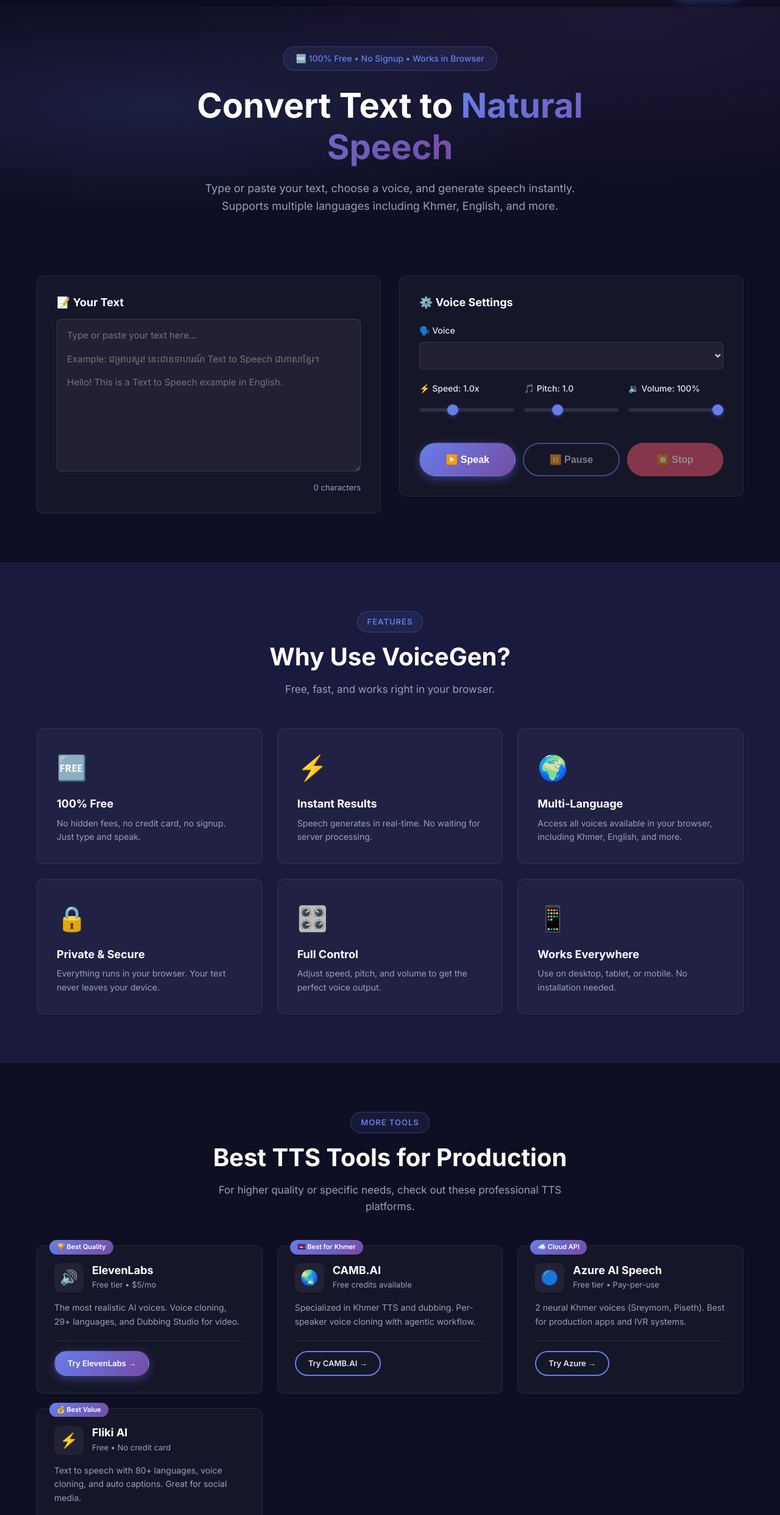
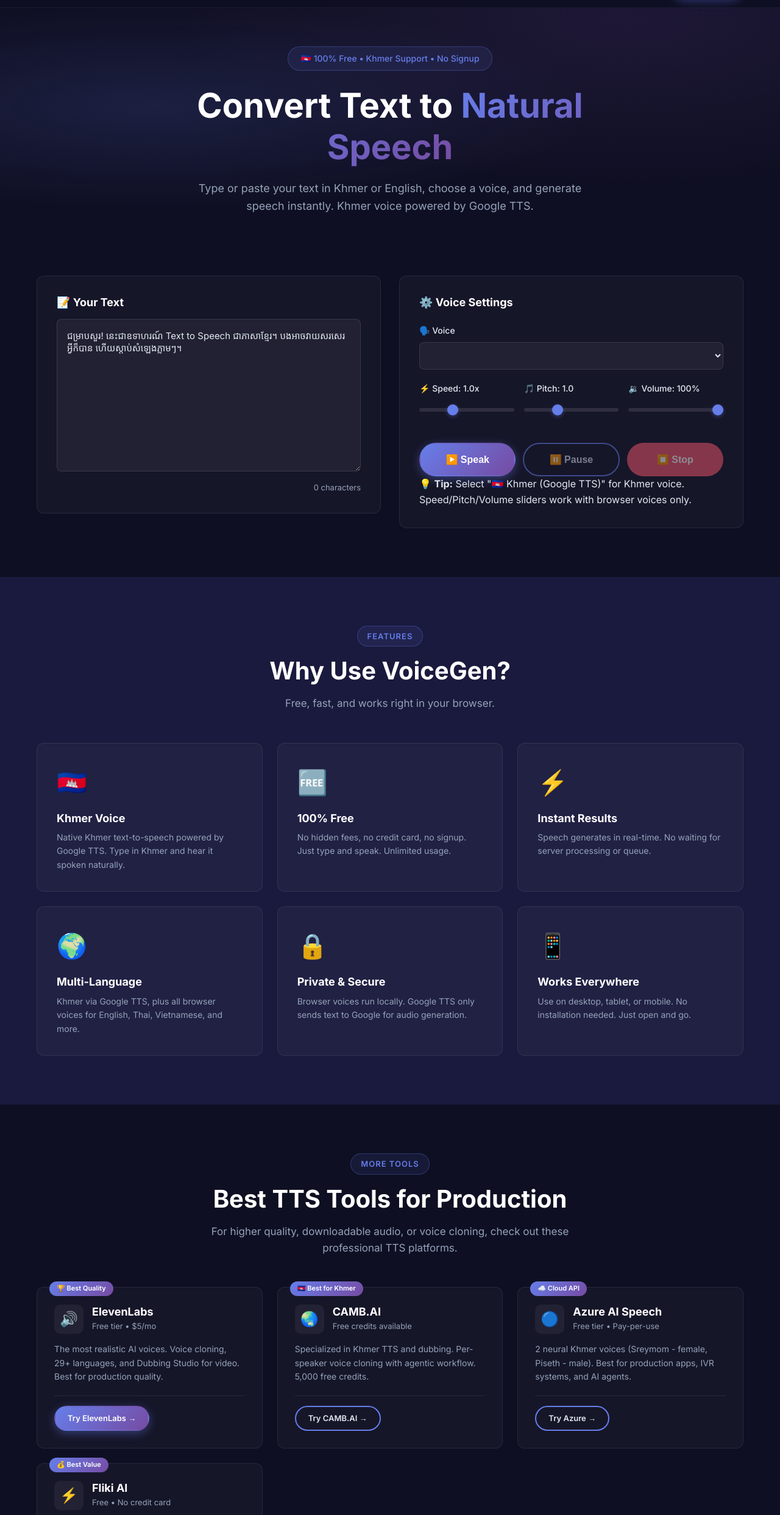
Before and after one commit to sreynouthchun-a11y/tts-tool, a plain HTML site: page index.html in a window 1280 px wide. Shown: the part 64-2548 px from the top of the page at 61% size. Drawn offline with Linux system fonts and the light colour scheme.

Commit message:
Update HTML with Khmer TTS support

```diff
--- a/index.html
+++ b/index.html
@@ -36,13 +36,13 @@
     <section class="hero" id="generator">
         <div class="hero-bg"></div>
         <div class="container hero-content">
-            <div class="hero-badge">🆓 100% Free • No Signup • Works in Browser</div>
+            <div class="hero-badge">🇰🇭 100% Free • Khmer Support • No Signup</div>
             <h1 class="hero-title">
                 Convert Text to <span class="gradient-text">Natural Speech</span>
             </h1>
             <p class="hero-subtitle">
-                Type or paste your text, choose a voice, and generate speech instantly.
-                Supports multiple languages including Khmer, English, and more.
+                Type or paste your text in Khmer or English, choose a voice, and generate speech instantly.
+                Khmer voice powered by Google TTS.
             </p>
         </div>
     </section>
@@ -56,9 +56,9 @@
                     <h3>📝 Your Text</h3>
                     <textarea id="ttsText" placeholder="Type or paste your text here...
 
-Example: ជម្រាបសួរ! នេះជាឧទាហរណ៍ Text to Speech ជាភាសាខ្មែរ។
+Example (Khmer): ជម្រាបសួរ! នេះជាឧទាហរណ៍ Text to Speech ជាភាសាខ្មែរ។ បងអាចវាយសរសេរអ្វីក៏បាន។
 
-Hello! This is a Text to Speech example in English." rows="10"></textarea>
+Example (English): Hello! This is a Text to Speech example in English.">ជម្រាបសួរ! នេះជាឧទាហរណ៍ Text to Speech ជាភាសាខ្មែរ។ បងអាចវាយសរសេរអ្វីក៏បាន ហើយស្តាប់សំឡេងភ្លាមៗ។</textarea>
                     <div class="char-count">
                         <span id="charCount">0</span> characters
                     </div>
@@ -102,6 +102,11 @@ Hello! This is a Text to Speech example in English." rows="10"></textarea>
                         <span class="status-icon">🔊</span>
                         <span id="statusText">Speaking...</span>
                     </div>
+
+                    <!-- Tip -->
+                    <div class="tip-box">
+                        💡 <strong>Tip:</strong> Select "🇰🇭 Khmer (Google TTS)" for Khmer voice. Speed/Pitch/Volume sliders work with browser voices only.
+                    </div>
                 </div>
             </div>
         </div>
@@ -117,34 +122,34 @@ Hello! This is a Text to Speech example in English." rows="10"></textarea>
             </div>
             <div class="features-grid">
                 <div class="feature-card">
+                    <div class="feature-icon">🇰🇭</div>
+                    <h3>Khmer Voice</h3>
+                    <p>Native Khmer text-to-speech powered by Google TTS. Type in Khmer and hear it spoken naturally.</p>
+                </div>
+                <div class="feature-card">
                     <div class="feature-icon">🆓</div>
                     <h3>100% Free</h3>
-                    <p>No hidden fees, no credit card, no signup. Just type and speak.</p>
+                    <p>No hidden fees, no credit card, no signup. Just type and speak. Unlimited usage.</p>
                 </div>
                 <div class="feature-card">
                     <div class="feature-icon">⚡</div>
                     <h3>Instant Results</h3>
-                    <p>Speech generates in real-time. No waiting for server processing.</p>
+                    <p>Speech generates in real-time. No waiting for server processing or queue.</p>
                 </div>
                 <div class="feature-card">
                     <div class="feature-icon">🌍</div>
                     <h3>Multi-Language</h3>
-                    <p>Access all voices available in your browser, including Khmer, English, and more.</p>
+                    <p>Khmer via Google TTS, plus all browser voices for English, Thai, Vietnamese, and more.</p>
                 </div>
                 <div class="feature-card">
                     <div class="feature-icon">🔒</div>
                     <h3>Private & Secure</h3>
-                    <p>Everything runs in your browser. Your text never leaves your device.</p>
-                </div>
-                <div class="feature-card">
-                    <div class="feature-icon">🎛️</div>
-                    <h3>Full Control</h3>
-                    <p>Adjust speed, pitch, and volume to get the perfect voice output.</p>
+                    <p>Browser voices run locally. Google TTS only sends text to Google for audio generation.</p>
                 </div>
                 <div class="feature-card">
                     <div class="feature-icon">📱</div>
                     <h3>Works Everywhere</h3>
-                    <p>Use on desktop, tablet, or mobile. No installation needed.</p>
+                    <p>Use on desktop, tablet, or mobile. No installation needed. Just open and go.</p>
                 </div>
             </div>
         </div>
@@ -156,7 +161,7 @@ Hello! This is a Text to Speech example in English." rows="10"></textarea>
             <div class="section-header">
                 <span class="section-tag">More Tools</span>
                 <h2 class="section-title">Best TTS Tools for Production</h2>
-                <p class="section-subtitle">For higher quality or specific needs, check out these professional TTS platforms.</p>
+                <p class="section-subtitle">For higher quality, downloadable audio, or voice cloning, check out these professional TTS platforms.</p>
             </div>
             <div class="tools-grid">
                 <div class="tool-card">
@@ -168,7 +173,7 @@ Hello! This is a Text to Speech example in English." rows="10"></textarea>
                             <span class="tool-price">Free tier • $5/mo</span>
                         </div>
                     </div>
-                    <p>The most realistic AI voices. Voice cloning, 29+ languages, and Dubbing Studio for video.</p>
+                    <p>The most realistic AI voices. Voice cloning, 29+ languages, and Dubbing Studio for video. Best for production quality.</p>
                     <div class="tool-footer">
                         <a href="https://elevenlabs.io" target="_blank" class="btn btn-primary btn-sm">Try ElevenLabs →</a>
                     </div>
@@ -182,7 +187,7 @@ Hello! This is a Text to Speech example in English." rows="10"></textarea>
                             <span class="tool-price">Free credits available</span>
                         </div>
                     </div>
-                    <p>Specialized in Khmer TTS and dubbing. Per-speaker voice cloning with agentic workflow.</p>
+                    <p>Specialized in Khmer TTS and dubbing. Per-speaker voice cloning with agentic workflow. 5,000 free credits.</p>
                     <div class="tool-footer">
                         <a href="https://www.camb.ai" target="_blank" class="btn btn-outline btn-sm">Try CAMB.AI →</a>
                     </div>
@@ -196,7 +201,7 @@ Hello! This is a Text to Speech example in English." rows="10"></textarea>
                             <span class="tool-price">Free tier • Pay-per-use</span>
                         </div>
                     </div>
-                    <p>2 neural Khmer voices (Sreymom, Piseth). Best for production apps and IVR systems.</p>
+                    <p>2 neural Khmer voices (Sreymom - female, Piseth - male). Best for production apps, IVR systems, and AI agents.</p>
                     <div class="tool-footer">
                         <a href="https://azure.microsoft.com/en-us/products/ai-services/ai-speech" target="_blank" class="btn btn-outline btn-sm">Try Azure →</a>
                     </div>
@@ -210,7 +215,7 @@ Hello! This is a Text to Speech example in English." rows="10"></textarea>
                             <span class="tool-price">Free • No credit card</span>
                         </div>
                     </div>
-                    <p>Text to speech with 80+ languages, voice cloning, and auto captions. Great for social media.</p>
+                    <p>Text to speech with 80+ languages, voice cloning, and auto captions. Great for social media content.</p>
                     <div class="tool-footer">
                         <a href="https://fliki.ai" target="_blank" class="btn btn-outline btn-sm">Try Fliki →</a>
                     </div>
@@ -229,20 +234,20 @@ Hello! This is a Text to Speech example in English." rows="10"></textarea>
             <div class="faq-grid">
                 <div class="faq-item">
                     <button class="faq-question">
+                        <span>Does it support Khmer language?</span>
+                        <span class="faq-icon">+</span>
+                    </button>
+                    <div class="faq-answer">
+                        <p>Yes! Select "🇰🇭 Khmer (Google TTS)" from the voice dropdown. Type your text in Khmer and click Speak. The audio is generated by Google's TTS engine. For higher quality Khmer voices, try CAMB.AI or Azure AI Speech.</p>
+                    </div>
+                </div>
+                <div class="faq-item">
+                    <button class="faq-question">
                         <span>Is this tool really free?</span>
                         <span class="faq-icon">+</span>
                     </button>
                     <div class="faq-answer">
-                        <p>Yes! VoiceGen is 100% free with no limits. It uses your browser's built-in Web Speech API, so there are no server costs. You can generate as much speech as you want.</p>
-                    </div>
-                </div>
-                <div class="faq-item">
-                    <button class="faq-question">
-                        <span>Does it support Khmer language?</span>
-                        <span class="faq-icon">+</span>
-                    </button>
-                    <div class="faq-answer">
-                        <p>Khmer support depends on your browser and operating system. Chrome on Windows/Mac typically includes Khmer voices. If you don't see Khmer in the voice list, try using a professional tool like CAMB.AI or Azure AI Speech which have dedicated Khmer voices.</p>
+                        <p>Yes! VoiceGen is 100% free with no limits. Browser voices use the Web Speech API (no cost). Khmer voice uses Google Translate TTS (free). You can generate as much speech as you want.</p>
                     </div>
                 </div>
                 <div class="faq-item">
@@ -251,7 +256,7 @@ Hello! This is a Text to Speech example in English." rows="10"></textarea>
                         <span class="faq-icon">+</span>
                     </button>
                     <div class="faq-answer">
-                        <p>The browser's Web Speech API doesn't support direct audio download. For downloadable audio files, use professional tools like ElevenLabs, CAMB.AI, or Fliki AI which let you export MP3/WAV files.</p>
+                        <p>The browser's Web Speech API and Google TTS don't support direct audio download. For downloadable MP3/WAV files, use professional tools like ElevenLabs, CAMB.AI, or Fliki AI.</p>
                     </div>
                 </div>
                 <div class="faq-item">
@@ -260,7 +265,7 @@ Hello! This is a Text to Speech example in English." rows="10"></textarea>
                         <span class="faq-icon">+</span>
                     </button>
                     <div class="faq-answer">
-                        <p>Yes! All processing happens locally in your browser. Your text is never sent to any server. It's as private as typing in a notepad app.</p>
+                        <p>Browser voices: 100% private, everything runs locally. Khmer (Google TTS): text is sent to Google's servers for audio generation, similar to using Google Translate. No data is stored.</p>
                     </div>
                 </div>
                 <div class="faq-item">
@@ -269,7 +274,7 @@ Hello! This is a Text to Speech example in English." rows="10"></textarea>
                         <span class="faq-icon">+</span>
                     </button>
                     <div class="faq-answer">
-                        <p>Chrome and Edge have the best voice support with the most available voices. Firefox and Safari also work but may have fewer voice options. We recommend Chrome for the best experience.</p>
+                        <p>Chrome and Edge have the best voice support. Khmer (Google TTS) works in all modern browsers. Firefox and Safari also work but may have fewer browser voice options.</p>
                     </div>
                 </div>
                 <div class="faq-item">
@@ -278,7 +283,7 @@ Hello! This is a Text to Speech example in English." rows="10"></textarea>
                         <span class="faq-icon">+</span>
                     </button>
                     <div class="faq-answer">
-                        <p>VoiceGen uses your browser's built-in voices (free, instant, but limited quality). ElevenLabs uses advanced AI models for much more natural, human-like voices with voice cloning. Use VoiceGen for quick tests, and ElevenLabs for production quality.</p>
+                        <p>VoiceGen uses browser voices + Google TTS (free, instant, but limited quality). ElevenLabs uses advanced AI for much more natural, human-like voices with voice cloning and downloadable audio. Use VoiceGen for quick tests, ElevenLabs for production.</p>
                     </div>
                 </div>
             </div>
@@ -289,11 +294,11 @@ Hello! This is a Text to Speech example in English." rows="10"></textarea>
     <section class="cta-section">
         <div class="container">
             <div class="cta-content">
-                <h2>Need Production-Quality Audio?</h2>
+                <h2>Need Production-Quality Khmer Audio?</h2>
                 <p>For professional voiceovers, voice cloning, or downloadable audio files, try these tools:</p>
                 <div class="cta-buttons">
-                    <a href="https://elevenlabs.io" target="_blank" class="btn btn-white btn-lg">🔊 ElevenLabs</a>
-                    <a href="https://www.camb.ai" target="_blank" class="btn btn-outline-white btn-lg">🇰🇭 CAMB.AI</a>
+                    <a href="https://www.camb.ai" target="_blank" class="btn btn-white btn-lg">🇰🇭 CAMB.AI</a>
+                    <a href="https://elevenlabs.io" target="_blank" class="btn btn-outline-white btn-lg">🔊 ElevenLabs</a>
                     <a href="https://fliki.ai" target="_blank" class="btn btn-outline-white btn-lg">⚡ Fliki AI</a>
                 </div>
             </div>
@@ -309,7 +314,7 @@ Hello! This is a Text to Speech example in English." rows="10"></textarea>
                         <span class="logo-icon">🔊</span>
                         <span class="logo-text">Voice<span class="accent">Gen</span></span>
                     </a>
-                    <p>Free Text to Speech tool that runs entirely in your browser. No signup, no limits, no tracking.</p>
+                    <p>Free Text to Speech tool with Khmer support. Runs in your browser. No signup, no limits.</p>
                     <div class="social-links">
                         <a href="#" aria-label="Facebook">📘</a>
                         <a href="#" aria-label="Instagram">📷</a>
@@ -328,15 +333,15 @@ Hello! This is a Text to Speech example in English." rows="10"></textarea>
                 <div class="footer-col">
                     <h4>Pro Tools</h4>
                     <ul>
+                        <li><a href="https://www.camb.ai" target="_blank">CAMB.AI (Khmer)</a></li>
                         <li><a href="https://elevenlabs.io" target="_blank">ElevenLabs</a></li>
-                        <li><a href="https://www.camb.ai" target="_blank">CAMB.AI</a></li>
                         <li><a href="https://fliki.ai" target="_blank">Fliki AI</a></li>
                         <li><a href="https://azure.microsoft.com/en-us/products/ai-services/ai-speech" target="_blank">Azure AI Speech</a></li>
                     </ul>
                 </div>
                 <div class="footer-col">
                     <h4>How It Works</h4>
-                    <p>VoiceGen uses the Web Speech API built into modern browsers. All processing happens locally on your device — no data is sent to any server.</p>
+                    <p>Khmer voice: Google Translate TTS. Other voices: Web Speech API (browser built-in). No server costs, no tracking.</p>
                 </div>
             </div>
             <div class="footer-bottom">
```
